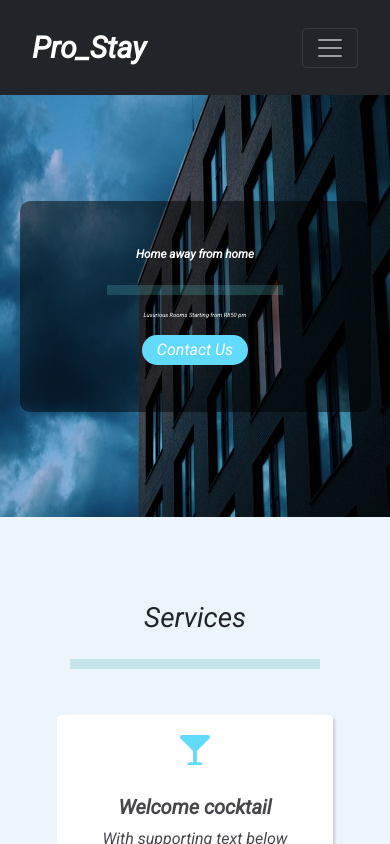
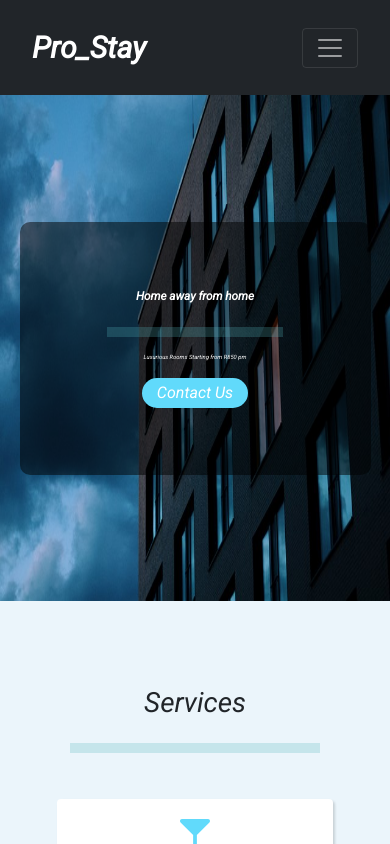
Before and after one commit to Promisemagoga/Hotel, a React (Create React App) app: page / in a window 390 px wide. Shown: the top 844 px of the page. Built offline with nearby package versions, Linux system fonts and the light colour scheme; no server answers; the database is empty.

Commit message:
31/10/2023

```diff
--- a/src/App.css
+++ b/src/App.css
@@ -274,6 +274,7 @@ p {
   background-color: rgba(0, 0, 0, 0.5);
   z-index: 50;
   position: fixed;
+
 }
 
 .loginContainer {
@@ -420,11 +421,11 @@ li {
   width: 50%;
 }
 
-.formImg img{
+.formImg img {
   width: 100%;
 }
 
-.aboutContainer{
+.aboutContainer {
   display: flex;
   flex-direction: row;
   justify-content: center;
@@ -531,7 +532,7 @@ li {
     margin-bottom: 20px;
   }
 
-  .aboutContainer{
+  .aboutContainer {
     display: flex;
     flex-direction: row;
   }
@@ -563,14 +564,27 @@ li {
 
   .header {
     width: 100%;
-  height: 50vh;
+    height: 60vh;
     display: flex;
     align-items: center;
     justify-content: center;
     background-image: url("../public/house.jpg");
     background-repeat: no-repeat;
-  background-size: 100% 50vh;
+    background-size: 100% 60vh;
     background-position: center;
   }
 
+  .login {
+  width: 100%;
+  height: 100vh;
+  display: flex;
+  flex-direction: column;
+  justify-content: center;
+  align-items: center;
+  background-color: rgba(0, 0, 0, 0.5);
+  z-index: 30;
+  position: absolute;
+
 }
+
+}
```
Lines whose indentation alone changed are shown as unchanged.
